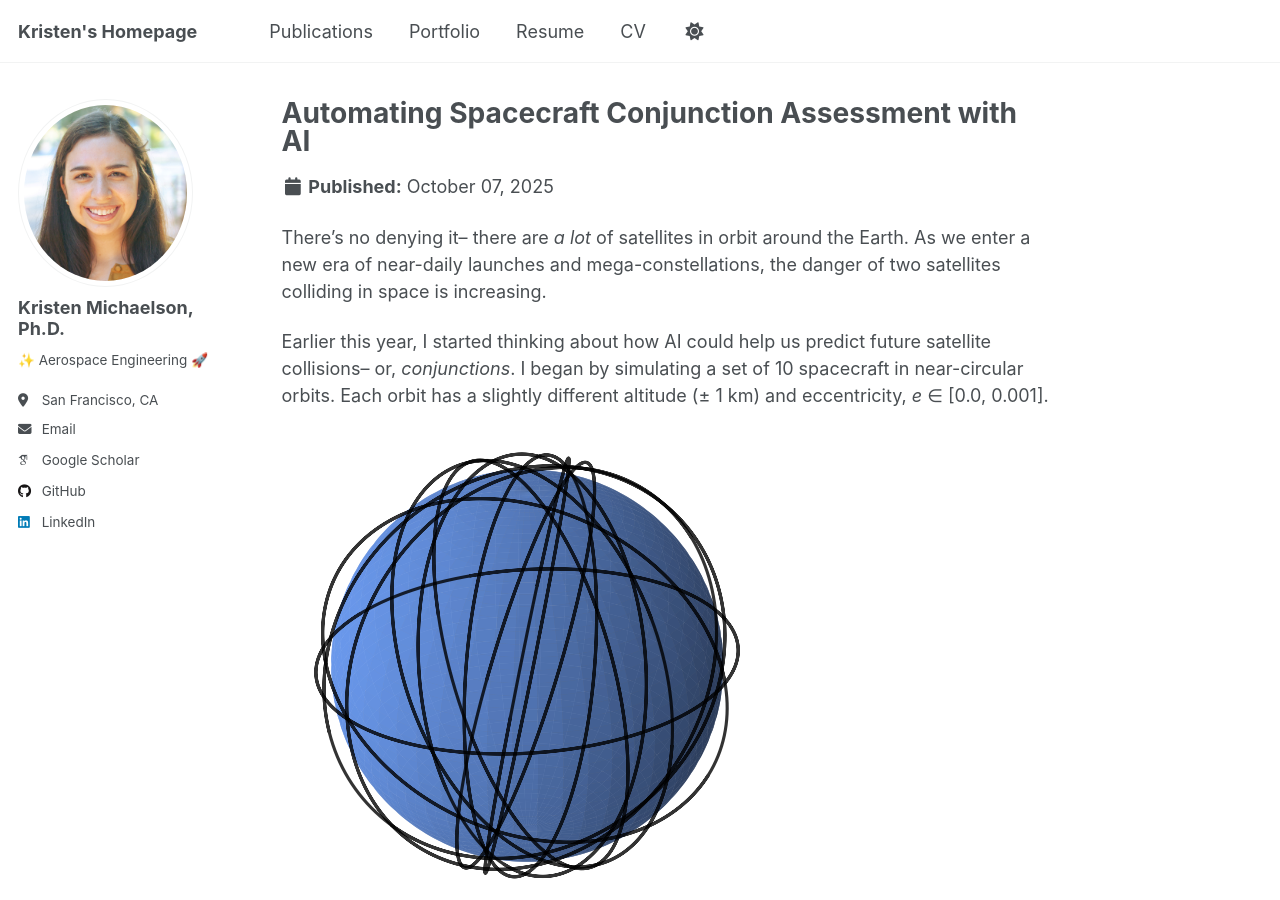
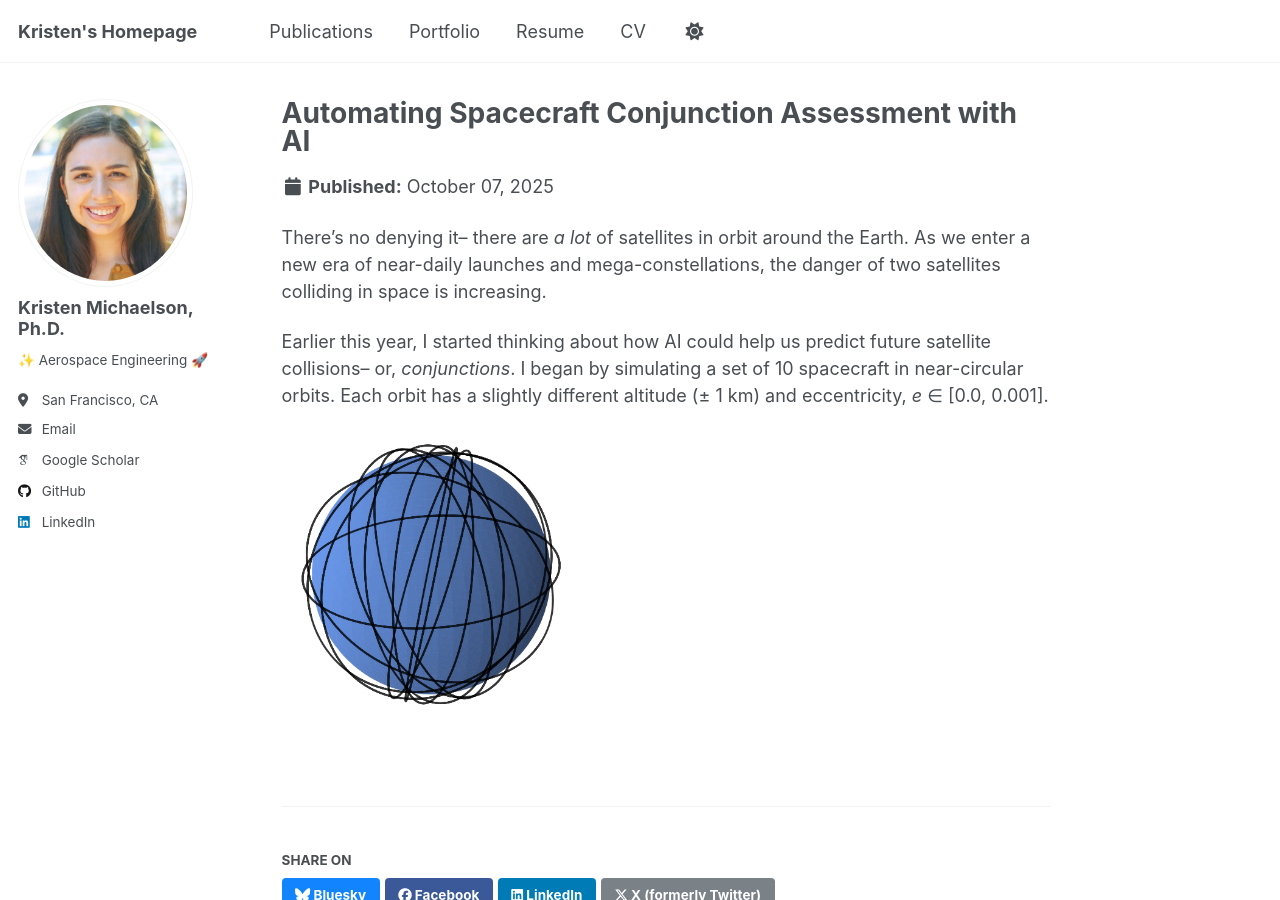
Before and after one commit to kristenmichaelson/kristenmichaelson.github.io, a Jekyll site: the page built from _portfolio/portfolio-1.md, in a window 1280 px wide and 900 px high. Built offline with Jekyll 4.4.1, drawn with Linux system fonts in a browser that asks for light colours; some web fonts are replaced; a script that is not in the unit is left out.

Commit message:
Update portfolio-1.md

```diff
--- a/_portfolio/portfolio-1.md
+++ b/_portfolio/portfolio-1.md
@@ -8,4 +8,4 @@ There's no denying it-- there are *a lot* of satellites in orbit around the Eart
 
 Earlier this year, I started thinking about how AI could help us predict future satellite collisions-- or, *conjunctions*. I began by simulating a set of 10 spacecraft in near-circular orbits. Each orbit has a slightly different altitude (± 1 km) and eccentricity, *e* ∈ [0.0, 0.001].
 
-![Spacecraft conjunction assessment](/images/orbits.png)
+![Spacecraft conjunction assessment](/images/orbits.png){: width="300px"}
```
